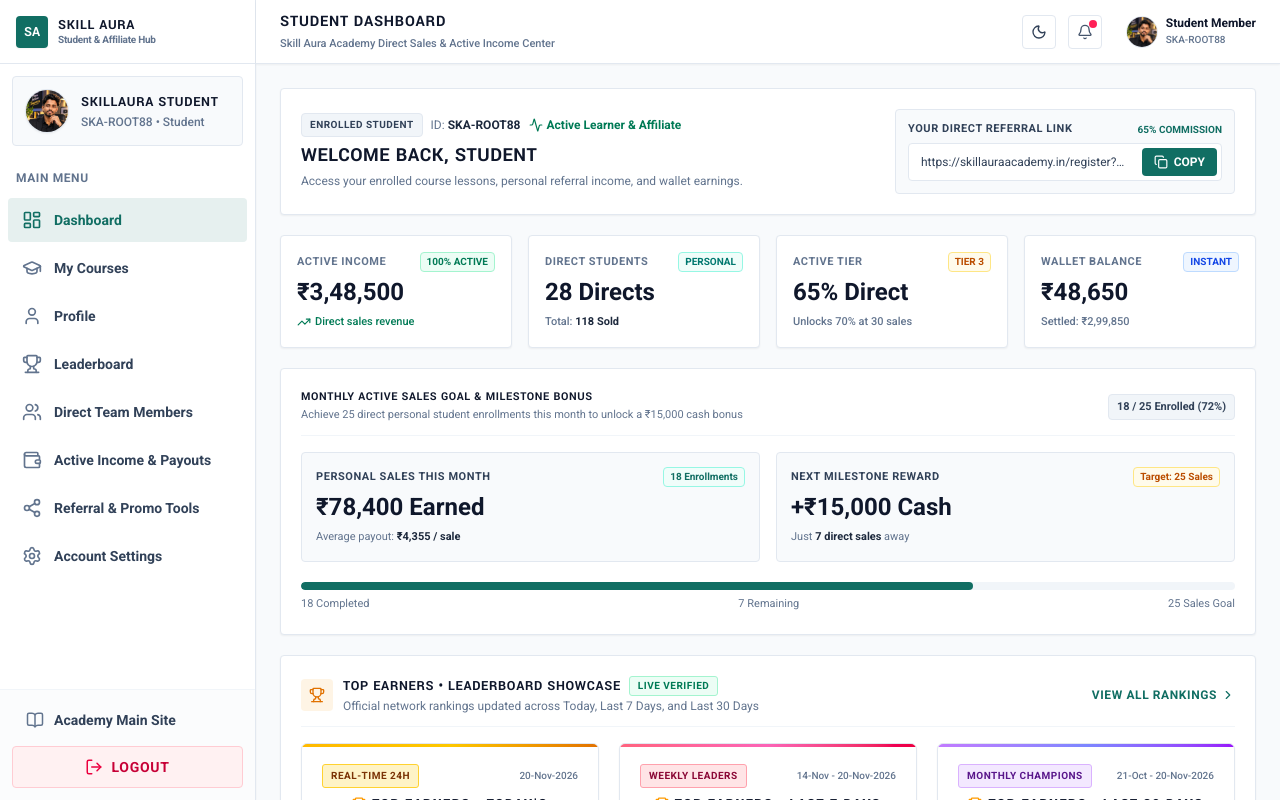
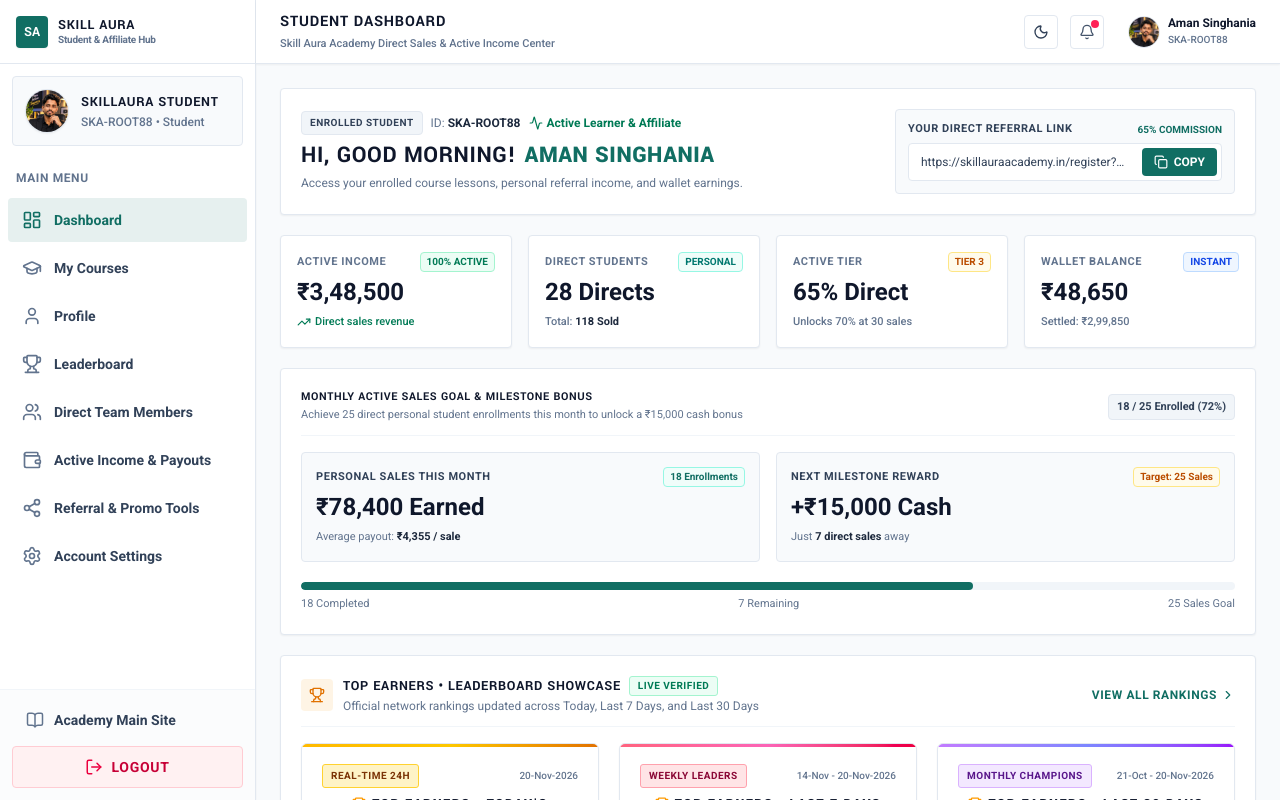
Before and after one commit to budhya2024/skillaura-academy, a Next.js app: page /admin in a window 1280 px wide. Shown: the top 800 px of the page. Built offline with nearby package versions, Linux system fonts and the light colour scheme.

Commit message:
feat: show dynamic greeting with student name on dashboard

```diff
--- a/components/admin/AdminDashboard.tsx
+++ b/components/admin/AdminDashboard.tsx
@@ -57,6 +57,21 @@ export default function AdminDashboard() {
   const [activeTab, setActiveTab] = useState<AdminTab>("overview");
   const [copiedLink, setCopiedLink] = useState(false);
   const [isMobileSidebarOpen, setIsMobileSidebarOpen] = useState(false);
+
+  // Dynamic Greeting & Student Name
+  const [greeting, setGreeting] = useState("Good Morning");
+  const studentName = "Aman Singhania";
+
+  useEffect(() => {
+    const hour = new Date().getHours();
+    if (hour < 12) {
+      setGreeting("Good Morning");
+    } else if (hour < 17) {
+      setGreeting("Good Afternoon");
+    } else {
+      setGreeting("Good Evening");
+    }
+  }, []);
 
   useEffect(() => {
     if (typeof window !== "undefined") {
@@ -220,7 +235,7 @@ export default function AdminDashboard() {
               </div>
               <div className="hidden md:block text-left text-xs">
                 <span className="font-bold text-slate-900 dark:text-white block leading-tight">
-                  Student Member
+                  {studentName}
                 </span>
                 <span className="text-[10px] font-mono text-slate-500 dark:text-slate-400 font-medium">
                   SKA-ROOT88
@@ -246,14 +261,15 @@ export default function AdminDashboard() {
                       <span className="text-xs text-slate-500 dark:text-slate-400 font-mono">
                         ID: <strong className="text-slate-800 dark:text-slate-200">SKA-ROOT88</strong>
                       </span>
-                      <span className="text-xs text-emerald-700 font-semibold flex items-center gap-1">
+                      <span className="text-xs text-emerald-700 dark:text-emerald-400 font-semibold flex items-center gap-1">
                         <Activity className="w-3.5 h-3.5" /> Active Learner &amp; Affiliate
                       </span>
                     </div>
-                    <h2 className="text-base sm:text-xl font-bold text-slate-900 uppercase tracking-wide font-[family-name:var(--font-yantramanav)]">
-                      Welcome back, Student
+                    <h2 className="text-base sm:text-2xl font-bold text-slate-900 dark:text-white uppercase tracking-wide font-[family-name:var(--font-yantramanav)] flex items-center gap-2 flex-wrap">
+                      <span>Hi, {greeting}!</span>
+                      <span className="text-[#116E63] dark:text-emerald-400 font-extrabold">{studentName}</span>
                     </h2>
-                    <p className="text-xs text-slate-500 max-w-xl">
+                    <p className="text-xs text-slate-500 dark:text-slate-400 max-w-xl">
                       Access your enrolled course lessons, personal referral income, and wallet earnings.
                     </p>
                   </div>
```
